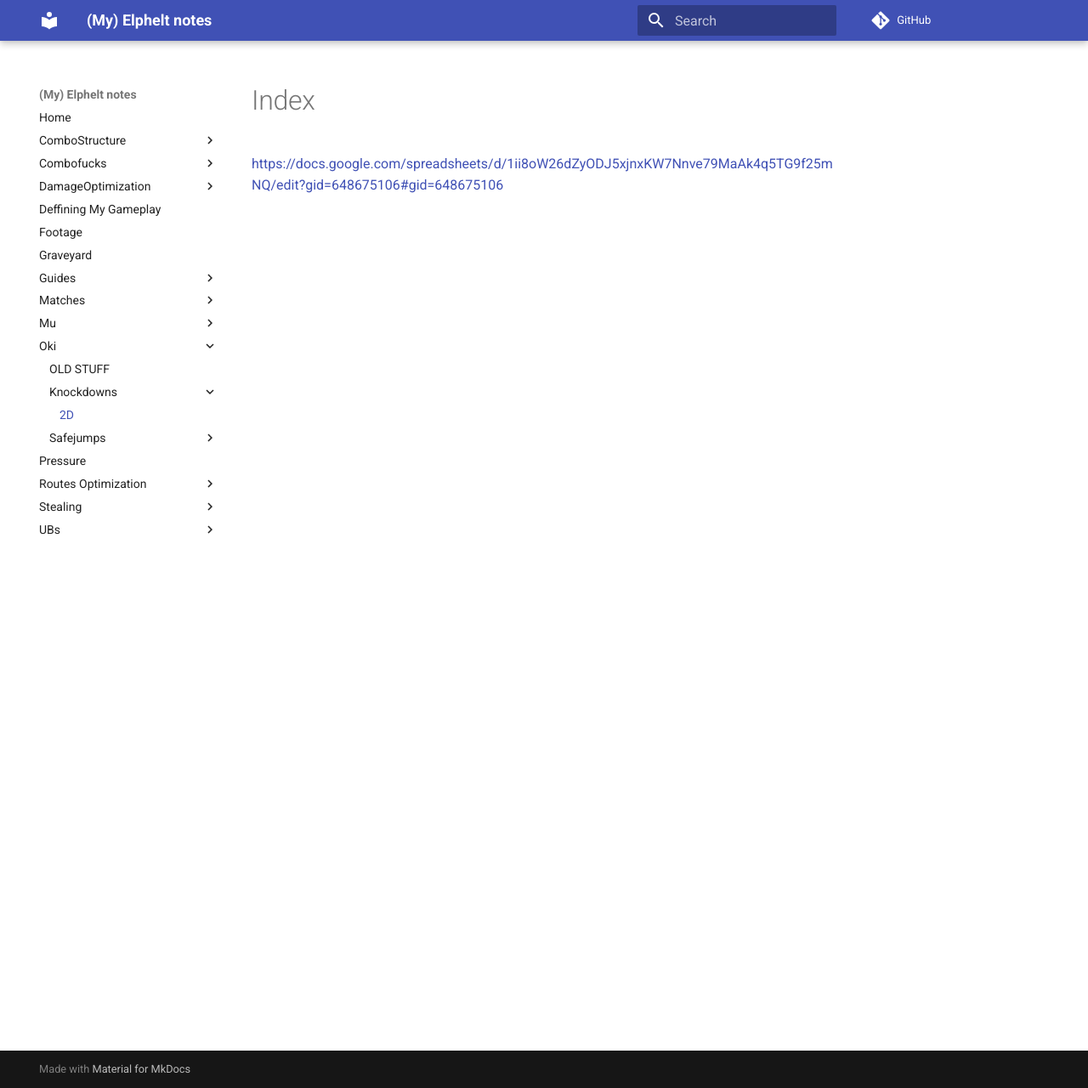
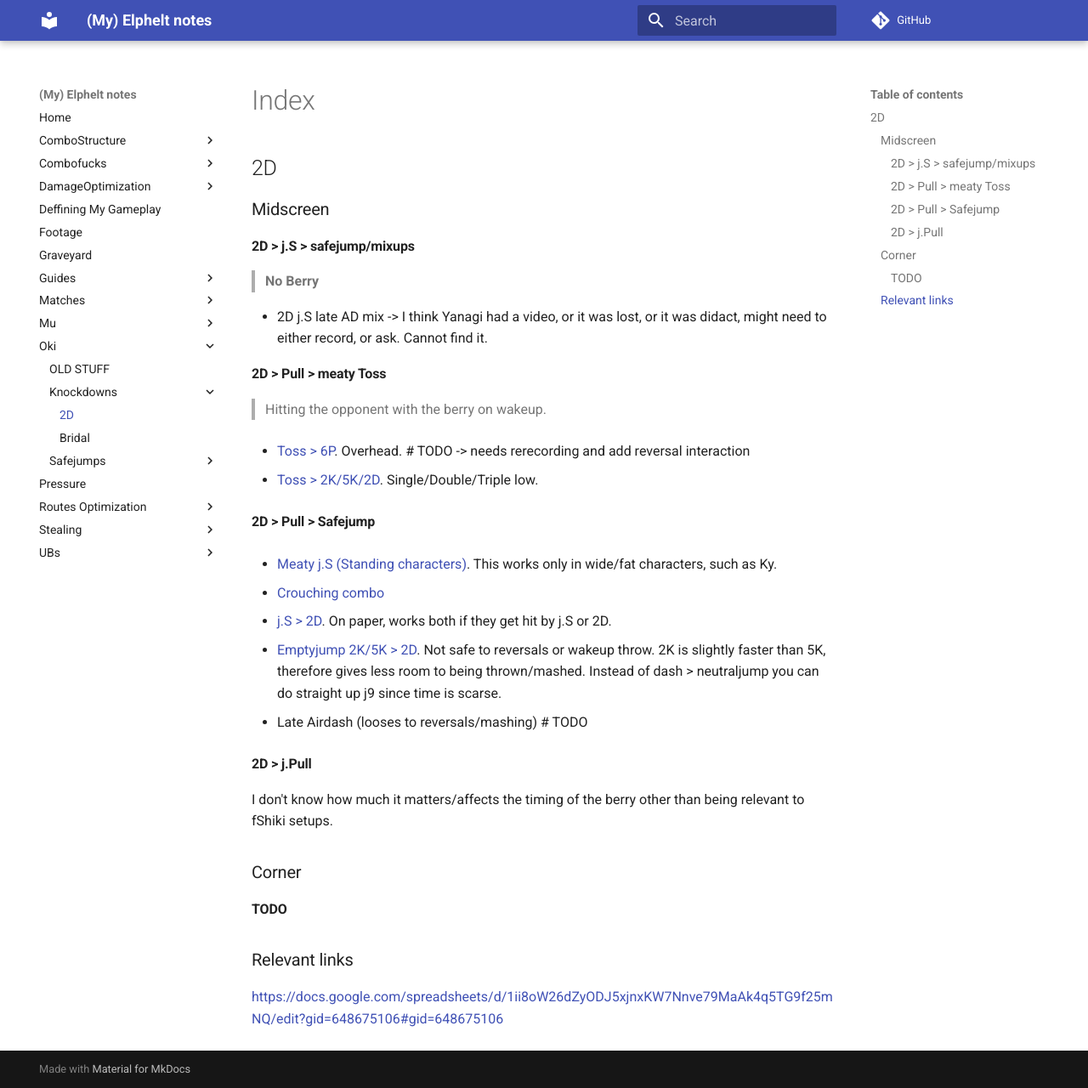
Before and after one commit to OriolFilter/Elphelt, an MkDocs documentation site: the page built from docs/Oki/Knockdowns/2D/README.md, in a window 1280 px wide and 1280 px high. Shown: the whole window at 85% size. Built offline with MkDocs 1.6.1 and Material for MkDocs 9.7.7, drawn with Linux system fonts in a browser that asks for light colours; comment, search, counter and statistics services are not loaded.

Commit message:
Mostly reorganized, lacks a video

```diff
--- a/docs/Oki/Knockdowns/2D/README.md
+++ b/docs/Oki/Knockdowns/2D/README.md
@@ -1,3 +1,42 @@
 
+# 2D
+
+## Midscreen
+
+### 2D > j.S > safejump/mixups
+
+> **No Berry**
+
+- 2D j.S late AD mix -> I think Yanagi had a video, or it was lost, or it was didact, might need to either record, or ask. Cannot find it.
+
+### 2D > Pull > meaty Toss
+
+> Hitting the opponent with the berry on wakeup.
+
+- [Toss > 6P](https://youtu.be/3EaSrEJu_5U). Overhead. # TODO -> needs rerecording and add reversal interaction
+
+- [Toss > 2K/5K/2D](#TODO). Single/Double/Triple low.
+
+### 2D > Pull > Safejump
+
+- [Meaty j.S (Standing characters)](https://youtu.be/WrBBpbf2AWs). This works only in wide/fat characters, such as Ky.
+
+- [Crouching combo](https://youtu.be/4rJgEn0WWc4)
+
+- [j.S > 2D](https://youtu.be/QWpkRn2CMm4). On paper, works both if they get hit by j.S or 2D.
+
+- [Emptyjump 2K/5K > 2D](https://youtu.be/En7PhObOvoc). Not safe to reversals or wakeup throw. 2K is slightly faster than 5K, therefore gives less room to being thrown/mashed. Instead of dash > neutraljump you can do straight up j9 since time is scarse.
+
+- Late Airdash (looses to reversals/mashing) # TODO
+
+### 2D > j.Pull
+
+I don't know how much it matters/affects the timing of the berry other than being relevant to fShiki setups.
+
+## Corner
+
+### TODO
+
+## Relevant links
 
 https://docs.google.com/spreadsheets/d/1ii8oW26dZyODJ5xjnxKW7Nnve79MaAk4q5TG9f25mNQ/edit?gid=648675106#gid=648675106
```
Also changed, not shown: docs/Guides/Oki/README.md (deleted, +0 -64 lines), docs/Oki/Knockdowns/Bridal/README.md (added, +27 -0 lines), docs/Oki/Knockdowns/README.md (added, +35 -0 lines).
